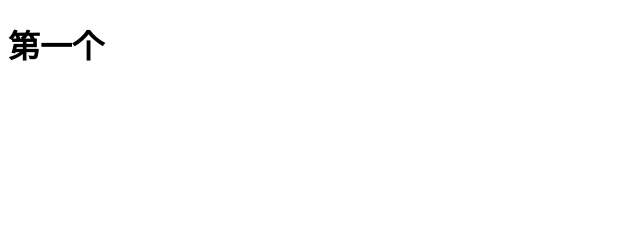
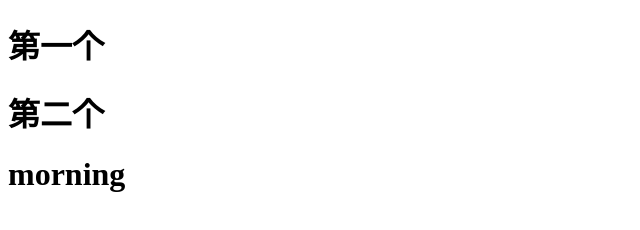
Before and after one commit to 2421789506/tata, a plain HTML site: page index.html in a window 1280 px wide. Shown: the whole page, without its empty margins (0-640 px from the left). Drawn offline with Linux system fonts and the light colour scheme.

Commit message:
add morning

```diff
--- a/index.html
+++ b/index.html
@@ -6,5 +6,7 @@
 </head>
 <body>
 	<h1>第一个</h1>
+	<h1>第二个</h1>
+	<h1>morning</h1>
 </body>
 </html>
```
